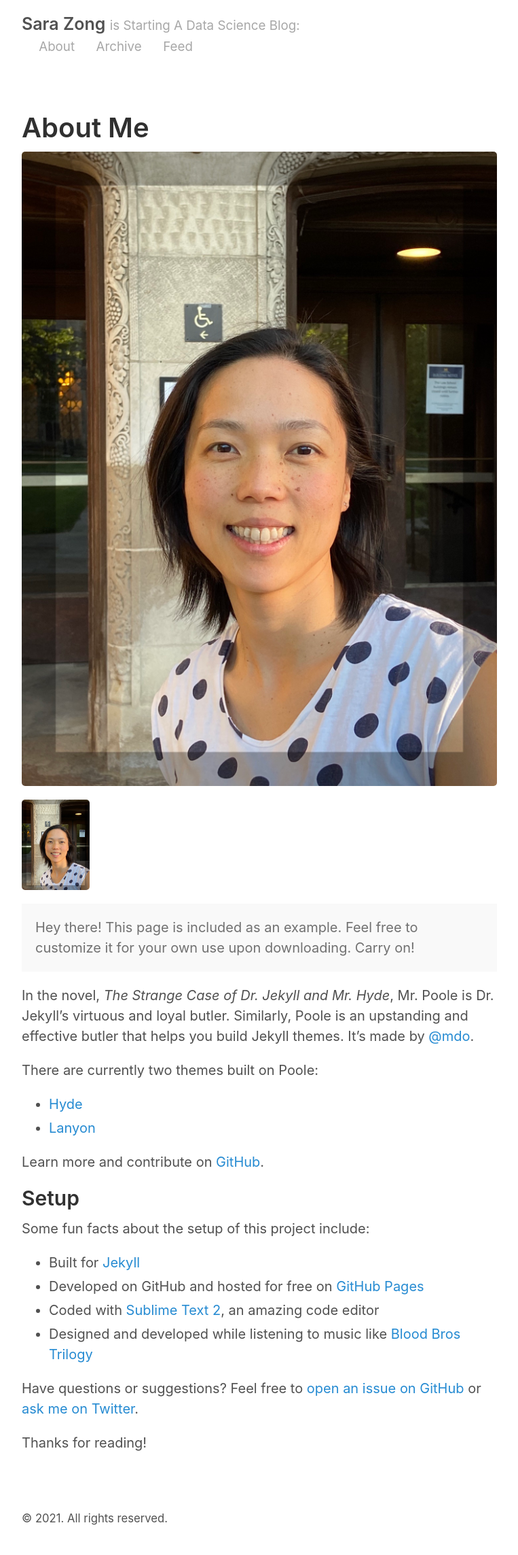
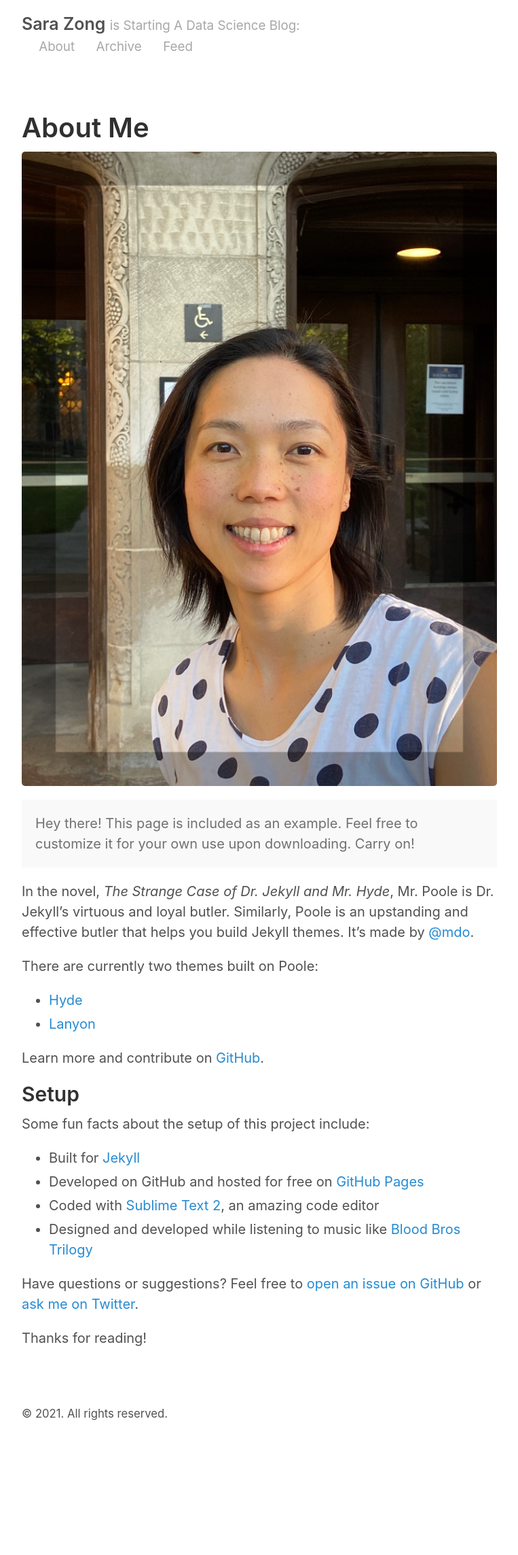
Before and after one commit to sarazong/sarazong.github.io, a Jekyll site: the page built from about.md, in a window 1280 px wide. Shown: the whole page at 68% size, without its empty margins (258-1021 px from the left). Built offline with Jekyll 4.4.1, drawn with Linux system fonts in a browser that asks for light colours; after the commit the page ends 2133 px from its top, so only the background shows below that.

Commit message:
oof, many tries

```diff
--- a/about.md
+++ b/about.md
@@ -3,7 +3,6 @@ layout: page
 title: About Me
 ---
 ![me](https://github.com/sarazong/sarazong.github.io/blob/master/images/small_size_profile_pic.jpeg)
-<img src="https://github.com/sarazong/sarazong.github.io/blob/master/images/small_size_profile_pic.jpeg" width="100" />
 
 <p class="message">
   Hey there! This page is included as an example. Feel free to customize it for your own use upon downloading. Carry on!
```
